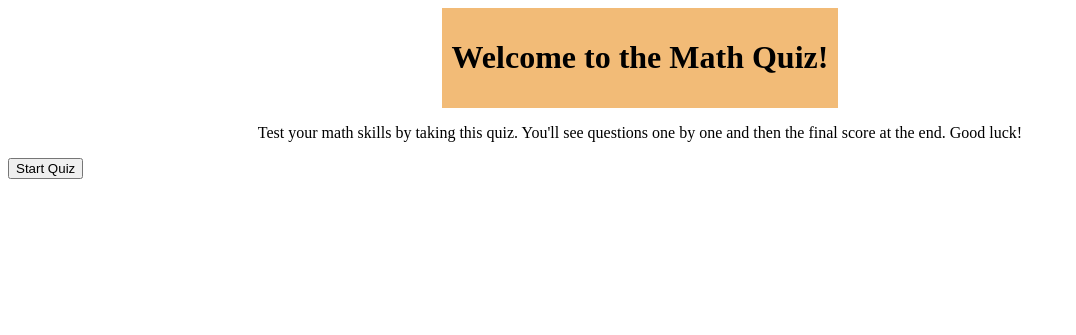
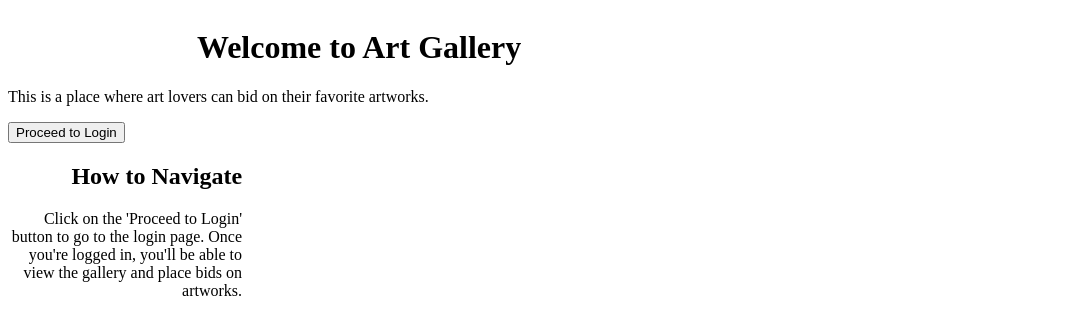
Before and after one commit to aileen7ch/antiux, a PHP site: page / in a window 1280 px wide. Shown: the top 335 px of the page, without its empty margins (0-1076 px from the left). Run offline with PHP 8.4, Linux system fonts and the light colour scheme.

Commit message:
completely changed website from math quiz to art gallery bidding

```diff
--- a/index.html
+++ b/index.html
@@ -1,48 +1,80 @@
 <!DOCTYPE html>
-<html lang="en">
-
+<html>
 <head>
-    <meta charset="UTF-8">
-    <meta name="viewport" content="width=device-width, initial-scale=1.0">
-    <!-- name of website in tab -->
-    <title>Math Quiz</title>
+    <title>Art Gallery</title>
     <link rel="stylesheet" href="styles.css">
 </head>
+<body>
+    <!-- Intro Page -->
+    <div id="introPage">
+        <div class="content">
+            <h1>Welcome to Art Gallery</h1>
+            <p>This is a place where art lovers can bid on their favorite artworks.</p>
+            <button id="proceedToLogin">Proceed to Login</button>
+        </div>
 
-<body>
-    <!-- HOME PAGE -->
-    <div id="home-page">
-        <div class="header-box">
-            <h1 class="center-text">Welcome to the Math Quiz!</h1>
+        <div class="sidebar">
+            <h2>How to Navigate</h2>
+            <p>Click on the 'Proceed to Login' button to go to the login page. Once you're logged in, you'll be able to view the gallery and place bids on artworks.</p>
         </div>
-        <p class="center-text">Test your math skills by taking this quiz. You'll see questions one by one and then the final score at the end. Good luck!</p>
-        <button id="start-button">Start Quiz</button>
     </div>
 
-    <!-- QUIZ PAGE -->
-    <div id="quiz-page" style="display: none;">
-        <h1>Math Quiz</h1>
-        <div id="question-container">
-            <p id="question-text">Question goes here</p>
-            <input type="text" id="answer-input" placeholder="Your Answer">
-            <button id="submit-button">Submit</button>
-        </div>
-        <p id="result"></p>
+    <!-- Login Page -->
+    <div id="loginPage" style="display: none;">
+        <h1>Login</h1>
+        <!-- Login form -->
+        <form id="loginForm">
+            <label for="username">Username:</label><br>
+            <input type="text" id="username" name="username"><br>
+            <label for="password">Password:</label><br>
+            <input type="password" id="password" name="password"><br>
+            <input type="submit" value="Login">
+        </form>
     </div>
 
-    <!-- FINAL SCORE PAGE -->
-    <div id="score-page" style="display: none;">
-        <h1>Quiz Completed!</h1>
-        <p>Your score: <span id="final-score">0</span> out of <span id="total-questions">0</span></p>
-        <button id="restart-button">Restart Quiz</button>
+    <!-- Gallery Page -->
+    <div id="galleryPage" style="display: none;">
+        <h1>Art Gallery</h1>
+
+        <!-- Artwork gallery -->
+        <div class="gallery">
+            <div class="artwork">
+                <img src="artwork1.jpg" alt="Artwork 1">
+                <p class="currentBid">Current bid: $<span>100</span></p>
+                <input type="number" class="bidInput">
+                <button class="bidButton">Bid</button>
+            </div>
+            <!-- Add more artworks as needed -->
+            <div class="artwork">
+                <img src="artwork2.jpg" alt="Artwork 2">
+                <p class="currentBid">Current bid: $<span>100</span></p>
+                <input type="number" class="bidInput">
+                <button class="bidButton">Bid</button>
+            </div>
+            <div class="artwork">
+                <img src="artwork3.jpg" alt="Artwork 3">
+                <p class="currentBid">Current bid: $<span>100</span></p>
+                <input type="number" class="bidInput">
+                <button class="bidButton">Bid</button>
+            </div>
+            <div class="artwork">
+                <img src="artwork4.jpg" alt="Artwork 4">
+                <p class="currentBid">Current bid: $<span>100</span></p>
+                <input type="number" class="bidInput">
+                <button class="bidButton">Bid</button>
+            </div>
+        </div>
+
+        <!-- Timer and Warning Message -->
+        <div class="timer-section">
+            <p id="timer">0:30</p>
+            <p id="warningMessage"></p>
+            <button id="restartTimer">Restart Timer</button>
+        </div>
+
     </div>
 
-    <!-- tiny bottom right corner text box -->
-    <div id="right-corner-box">
-        <p id="right-corner-text">The answer to question 5 is 3.</p>
-    </div>
-
-    <script src="quiz.js"></script>
+    <!-- Include your JavaScript file -->
+    <script src="script.js"></script>
 </body>
-
 </html>
--- a/quiz.js
+++ /dev/null
@@ -1,128 +0,0 @@
-const questions = [
-    {
-        question: "What is 2 + 2?",
-        choices: ["3", "4", "5", "6"],
-        correctAnswer: 1
-    },
-    {
-        question: "What is 5 - 3?",
-        choices: ["1", "2", "3", "4"],
-        correctAnswer: 1
-    },
-    {
-        question: "What is 4 * 6?",
-        choices: ["18", "24", "30", "36"],
-        correctAnswer: 1
-    },
-    {
-        type: "fill_in_the_blank",
-        question: "What is 8 / 2 = ___?",
-        correctAnswer: "4"
-    },
-    {
-        question: "What is your answer?",
-        choices: ["5, 3, 20, 0"],
-        correctAnswer: "1"
-    }
-];
-
-let currentQuestion = 0;
-let score = 0;
-
-const homePage = document.getElementById("home-page");
-const quizPage = document.getElementById("quiz-page");
-const scorePage = document.getElementById("score-page");
-const startButton = document.getElementById("start-button");
-const restartButton = document.getElementById("restart-button");
-const finalScoreElement = document.getElementById("final-score");
-const totalQuestionsElement = document.getElementById("total-questions");
-const submitButton = document.getElementById("submit-button");
-const answerInput = document.getElementById("answer-input");
-
-
-startButton.addEventListener("click", startQuiz);
-restartButton.addEventListener("click", restartQuiz);
-
-function startQuiz() {
-    homePage.style.display = "none";
-    quizPage.style.display = "block";
-    loadQuestion();
-}
-
-function restartQuiz() {
-    scorePage.style.display = "none";
-    quizPage.style.display = "none";
-    homePage.style.display = "block";
-    currentQuestion = 0;
-    score = 0;
-    loadQuestion();
-}
-
-function loadQuestion() {
-    const questionText = document.getElementById("question-text");
-    const resultText = document.getElementById("result");
-    answerInput.style.display = "none";
-    submitButton.style.display = "none";
-
-    if (currentQuestion < questions.length) {
-        const currentQ = questions[currentQuestion];
-        questionText.textContent = currentQ.question;
-
-        if (currentQ.type === "fill_in_the_blank") {
-            answerInput.value = "";
-            answerInput.placeholder = "Your Answer";
-            answerInput.style.display = "block";
-            submitButton.style.display = "inline-block";
-        } else if (currentQ.type === "multiple_choice") {
-            const choicesList = document.getElementById("choices");
-            choicesList.innerHTML = "";
-
-            for (let i = 0; i < currentQ.choices.length; i++) {
-                const choice = currentQ.choices[i];
-                const choiceButton = document.createElement("button");
-                choiceButton.textContent = choice;
-                choiceButton.onclick = function() {
-                    checkAnswer(i);
-                };
-                choicesList.appendChild(document.createElement("li")).appendChild(choiceButton);
-            }
-        }
-
-        resultText.textContent = "";
-    } else {
-        showFinalScore();
-    }
-}
-
-
-function checkAnswer(selectedAnswer) {
-    const currentQ = questions[currentQuestion];
-    if (currentQ.type === "multiple_choice") {
-        if (selectedAnswer === currentQ.correctAnswer) {
-            score++;
-        }
-    } else if (currentQ.type === "fill_in_the_blank") {
-        const userAnswer = answerInput.value.trim().toLowerCase();
-        if (userAnswer === currentQ.correctAnswer.toLowerCase()) {
-            score++;
-        }
-    }
-    currentQuestion++;
-    loadQuestion();
-}
-
-function showFinalScore() {
-    quizPage.style.display = "none";
-    scorePage.style.display = "block";
-    finalScoreElement.textContent = score;
-    totalQuestionsElement.textContent = questions.length;
-}
-
-submitButton.addEventListener("click", () => {
-    const userAnswer = answerInput.value.trim();
-    if (userAnswer !== "") {
-        checkAnswer(userAnswer);
-    }
-});
-
-loadQuestion();
--- /dev/null
+++ b/script.js
@@ -0,0 +1,102 @@
+// Get the login form and the login, intro, gallery pages, timer, and warning message
+var loginForm = document.getElementById('loginForm');
+var introPage = document.getElementById('introPage');
+var loginPage = document.getElementById('loginPage');
+var galleryPage = document.getElementById('galleryPage');
+var timerDisplay = document.getElementById('timer');
+var warningMessage = document.getElementById('warningMessage');
+var restartTimerButton = document.getElementById('restartTimer');
+
+var remainingTime = 30; // Set initial timer state (3 minutes)
+var bidButtons = document.querySelectorAll('.bidButton');   // Add event listeners to bid buttons
+var proceedToLoginButton = document.getElementById('proceedToLogin');   // Get the proceed to login button
+
+bidButtons.forEach(function(button) {
+    button.addEventListener('click', handleBidButtonClick);
+});
+
+restartTimerButton.addEventListener('click', restartTimer);
+proceedToLoginButton.addEventListener('click', goToLogin);
+loginForm.addEventListener('submit', openLoginForm);
+
+// Function to handle bid button click
+function handleBidButtonClick(event) {
+    if (remainingTime > 0) {
+        // Get the parent artwork element
+        var artworkElement = event.target.closest('.artwork');
+
+        // Get the current bid and the new bid amount
+        var currentBidElement = artworkElement.querySelector('.currentBid span');
+        var currentBid = Number(currentBidElement.textContent);
+        var newBid = Number(artworkElement.querySelector('.bidInput').value);
+
+        // Check if the new bid is greater than the current bid
+        if (newBid > currentBid) {
+            // If it is, update the current bid
+            currentBidElement.textContent = newBid;
+            console.log('Bid placed!');
+        } else {
+            // Alert only if the bid is not valid
+            alert('Your bid must be greater than the current bid.');
+        }
+    } else {
+        warningMessage.textContent = 'No more time!';
+    }
+}
+
+// Function to restart the timer
+function restartTimer() {
+    remainingTime = 30; // Reset the timer to 3 minutes
+    updateTimerDisplay();
+    warningMessage.textContent = ''; // Clear the warning message
+}
+
+// Function to proceed to login button click
+function goToLogin() {
+    // Hide the intro page and show the login page
+    introPage.style.display = 'none';
+    loginPage.style.display = 'block';
+}
+
+// Function to initialize the timer
+function initializeTimer() {
+    // Set initial timer state (30 seconds)
+    var remainingTime = 30;
+
+    // Function to update the timer display
+    function updateTimerDisplay() {
+        const minutes = Math.floor(remainingTime / 60);
+        const seconds = remainingTime % 60;
+        timerDisplay.textContent = `${minutes}:${seconds < 10 ? '0' : ''}${seconds}`;
+    }
+
+    // Function to update the timer every second
+    setInterval(function() {
+        if (remainingTime > 0) {
+            remainingTime--; // Decrease remaining time by 1 second
+            updateTimerDisplay(); // Update the timer display
+        }
+    }, 1000);
+}
+
+// Function to handle login button click
+function openLoginForm(event) {
+    // Prevent the page from reloading
+    event.preventDefault();
+
+    // Get the username and password
+    var username = document.getElementById('username').value;
+    var password = document.getElementById('password').value;
+
+    // Check the user's credentials (placeholder)
+    if (username === 'user' && password === 'pass') {
+        // If the credentials are valid, hide the login page and show the gallery page
+        loginPage.style.display = 'none';
+        galleryPage.style.display = 'block';
+
+        // Initialize the timer
+        initializeTimer();
+    } else {
+        alert('Invalid username or password.');
+    }
+}
--- a/styles.css
+++ b/styles.css
@@ -1,33 +1,22 @@
-/* center-align text */
-.center-text {
+.gallery {
+    display: flex;
+    flex-wrap: wrap;
+    justify-content: space-around;
+}
+.artwork {
+    margin: 10px;
+}
+h1 {
     text-align: center;
 }
-
-/* right-align text*/
-#quiz-page {
+body {
+    display: flex;
+    justify-content: space-between;
+}
+.content {
+    width: 75%;
+}
+.sidebar {
+    width: 25%;
     text-align: right;
 }
-
-/* header box */
-.header-box {
-    background-color: #F2BB77;
-    padding: 10px;
-    margin: 0 auto;
-    width: fit-content;
-}
-
-/* tiny bottom right corner text box */
-#right-corner-box {
-    position: fixed;
-    bottom: 10px;
-    right: 10px;
-    /*background-color: #3498db;*/
-    color: #fff;
-    padding: 5px;
-    border-radius: 5px;
-}
-
-/* tiny bottom right corner text format */
-#right-corner-text {
-    margin: 0;
-}
```
Also changed, not shown: 1 other file.
